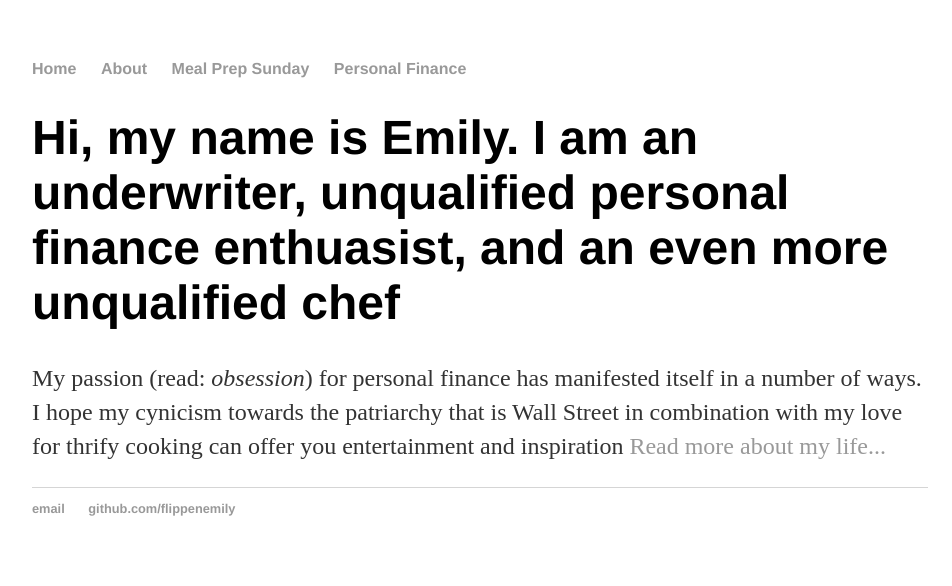
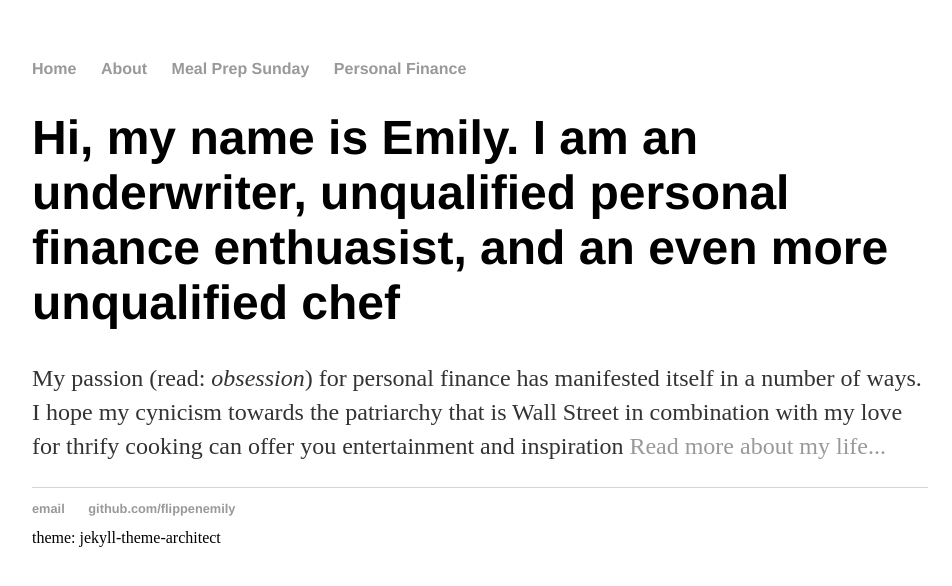
Before and after one commit to flippenemily/underwriteyourlife.github.io, a Jekyll site: the page built from index.html, in a window 1280 px wide. Shown: the top 586 px of the page, without its empty margins (160-1112 px from the left). Built offline with Jekyll 4.4.1, drawn with Linux system fonts in a browser that asks for light colours.

Commit message:
Update default.html

```diff
--- a/_layouts/default.html
+++ b/_layouts/default.html
@@ -27,3 +27,4 @@
 			</footer>
 		</body>
 	</html>
+theme: jekyll-theme-architect
```
